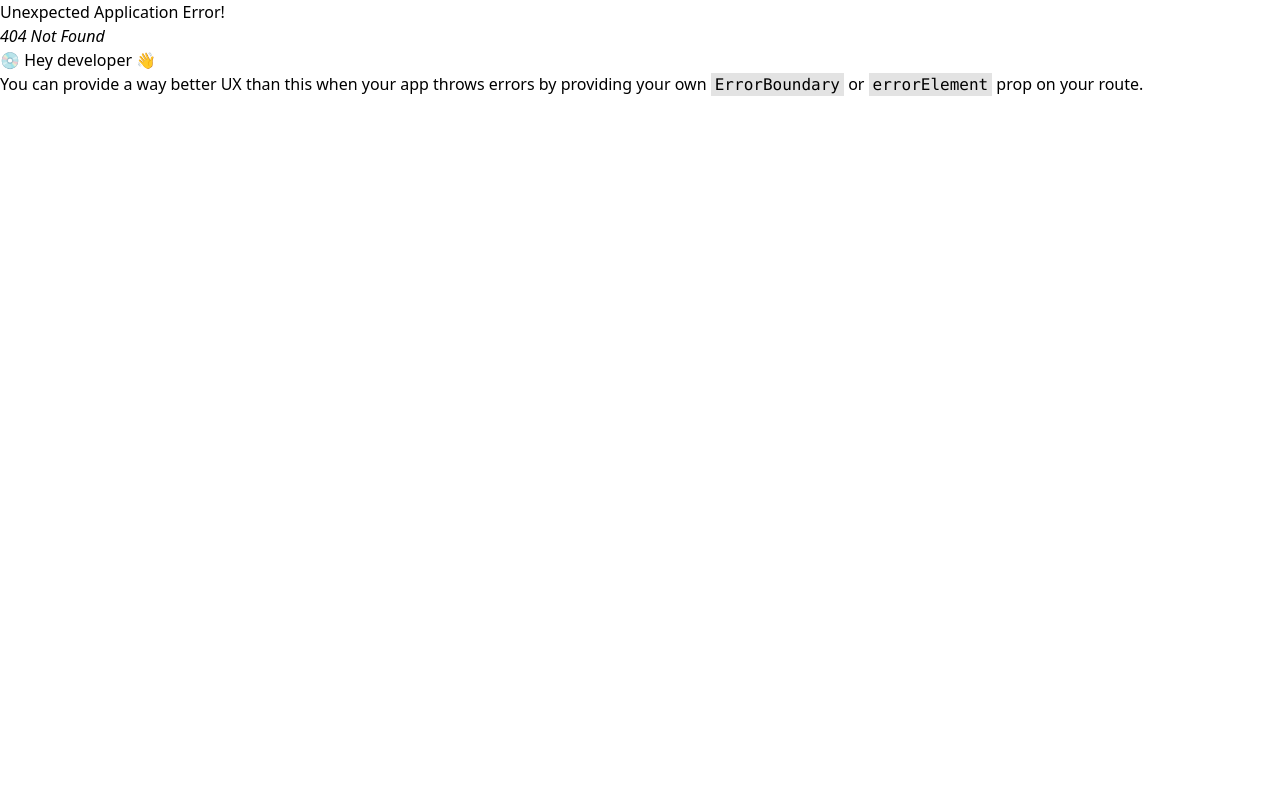
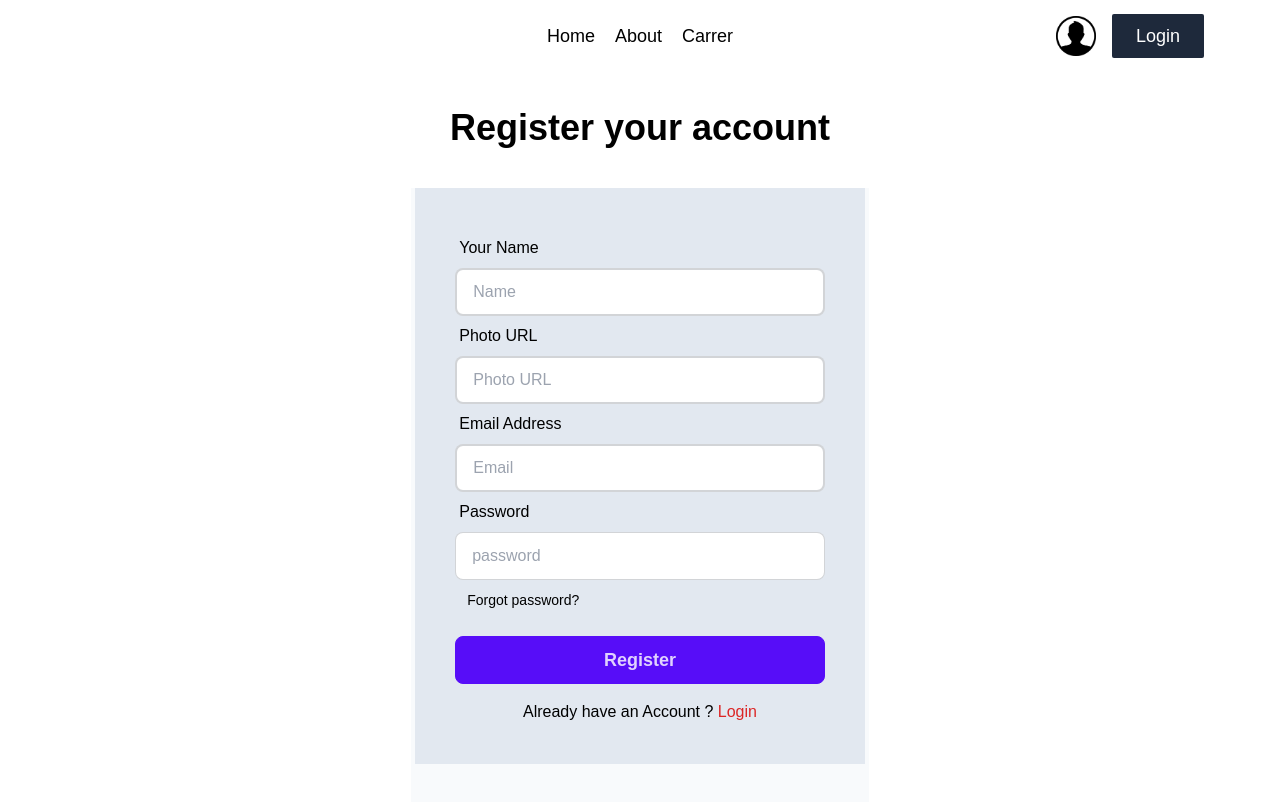
Before and after one commit to Ashiqur-Anik/dragon-news-react, a React (Vite) app: page /register in a window 1280 px wide. Before the commit this address had no page. Shown: the top 802 px of the page. Built offline with nearby package versions, Linux system fonts and the light colour scheme.

Commit message:
register path added

```diff
--- a/src/Pages/Register/Register.jsx
+++ b/src/Pages/Register/Register.jsx
@@ -1,8 +1,58 @@
+import { Link } from "react-router-dom";
+import Navbar from "../Shared/Navbar/Navbar";
 
 const Register = () => {
+
+    const handleLogin = e => {
+        e.preventDefault();
+        const form = new FormData(e.currentTarget);
+
+        console.log(form.get('password'))
+    }
+
+
     return (
         <div>
+            <Navbar></Navbar>
+            <h1 className="text-center my-10 md:text-4xl text-2xl font-semibold">Register your account</h1>
+            <div className=" bg-slate-50 mx-auto min-h-screen lg:w-2/5 md:w-3/5 ">
+                <form onSubmit={handleLogin}  className="bg-slate-200 md:p-10 p-3 m-1" >
+                    <div className="form-control">
+                        <label className="label">
+                            <span className="label-text text-black text-base">Your Name</span>
+                        </label>
+                        <input type="text" placeholder="Name" name="name" className="input input-bordered bg-white border-2" required />
+                    </div>
+                    <div className="form-control">
+                        <label className="label">
+                            <span className="label-text text-black text-base">Photo URL</span>
+                        </label>
+                        <input type="text" placeholder="Photo URL" name="photo" className="input input-bordered bg-white border-2" required />
+                    </div>
+                    <div className="form-control">
+                        <label className="label">
+                            <span className="label-text text-black text-base">Email Address</span>
+                        </label>
+                        <input type="email" placeholder="Email" name="email" className="input input-bordered bg-white border-2" required />
+                    </div>
+                    <div className="form-control">
+                        <label className="label">
+                            <span className="label-text text-black text-base">Password</span>
+                        </label>
+                        <input type="password" placeholder="password" name="password" className="input input-bordered bg-white" required />
 
+                    </div>
+                    <div className="pl-3 mt-2">
+                        <label >
+                            <a href="#" className=" text-black hover:underline text-sm">Forgot password?</a>
+                        </label>
+                    </div>
+                    <div className="form-control mt-6">
+                        <button className="btn btn-primary normal-case text-lg">Register</button>
+                    </div>
+                    <p className="text-center pt-4">Already have an Account ? <Link to="/login" className="text-red-600">Login</Link></p>
+                </form>
+            </div>
         </div>
     );
 };
--- a/src/Router/Router.jsx
+++ b/src/Router/Router.jsx
@@ -2,6 +2,7 @@ import { createBrowserRouter } from "react-router-dom";
 import Root from "../layout/Root";
 import Home from "../Pages/Home/Home";
 import Login from "../Pages/Login/Login";
+import Register from "../Pages/Register/Register";
 
 const router = createBrowserRouter([
     {
@@ -15,6 +16,10 @@ const router = createBrowserRouter([
             {
                 path:'/login',
                 element:<Login></Login>
+            },
+            {
+                path:'register',
+                element:<Register></Register>
             }
         ]
     }
```
